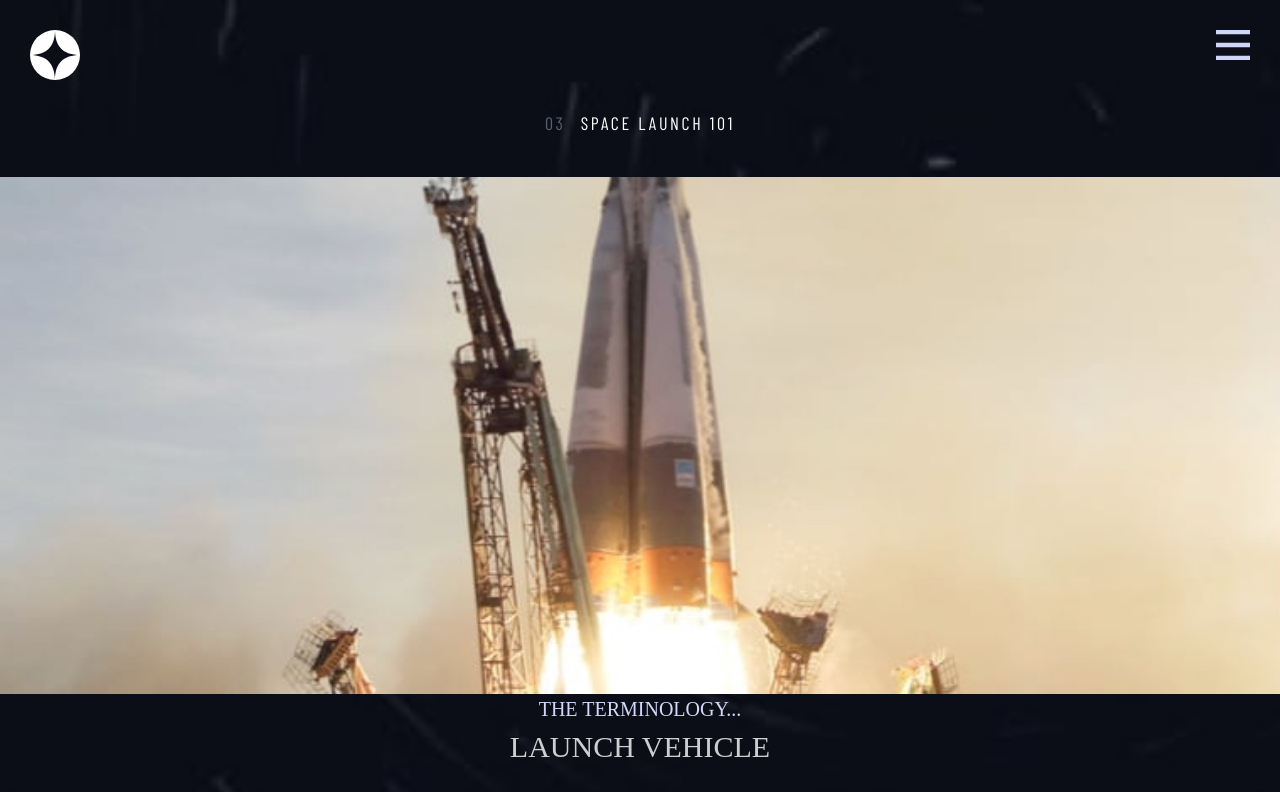
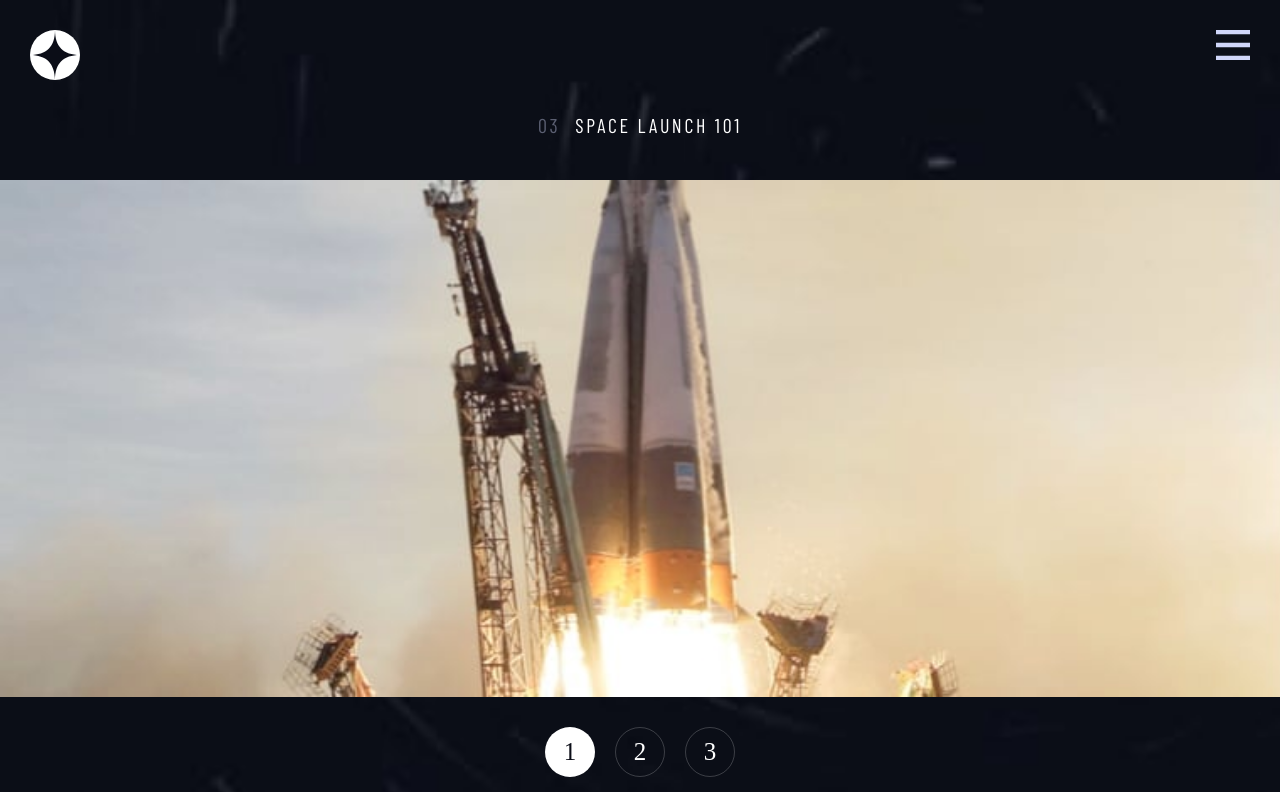
Before and after one commit to ryanesmores07/nextjs-space-landingpage, a Next.js app: page /technology in a window 1280 px wide. Shown: the top 792 px of the page. Built offline with nearby package versions, Linux system fonts and the light colour scheme; a web font is replaced by a local one.

Commit message:
chore: worked with explore button on HomePage

```diff
--- a/components/Technology.js
+++ b/components/Technology.js
@@ -6,7 +6,14 @@ import Navigation from "../components/Navigation";
 const Technology = ({ data }) => {
   const [index, setIndex] = React.useState(0);
   const { name, images, description } = data[index];
-  console.log(name);
+
+  const focus = React.useRef();
+
+  React.useEffect(() => {
+    focus.current.focus();
+    return () => {};
+  }, []);
+
   return (
     <Wrapper>
       <div className={style.background}>
@@ -16,7 +23,25 @@ const Technology = ({ data }) => {
           <div className="image-container">
             <img className="tech-image" src={images.landscape} alt="" />
           </div>
-
+          <div className="number-buttons">
+            <ul role="list" style={{ display: "flex" }}>
+              <li>
+                <button
+                  onClick={() => setIndex(0)}
+                  ref={focus}
+                  autoFocus={true}
+                >
+                  1
+                </button>
+              </li>
+              <li>
+                <button onClick={() => setIndex(1)}>2</button>
+              </li>
+              <li>
+                <button onClick={() => setIndex(2)}>3</button>
+              </li>
+            </ul>
+          </div>
           <h4 className="tech-term">THE TERMINOLOGY...</h4>
           <h3 className="tech-name">{name.toUpperCase()}</h3>
           <p className="tech-description">{description}</p>
@@ -34,11 +59,11 @@ const Wrapper = styled.section`
     flex-direction: column;
     align-items: center;
     justify-content: center;
-    padding-bottom: 5rem;
+    padding-bottom: 10rem;
     /* overflow: hidden; */
 
     .header {
-      font-size: 1.8rem;
+      font-size: 2rem;
       margin-bottom: 4rem;
       &::before {
         content: "03";
@@ -58,6 +83,34 @@ const Wrapper = styled.section`
         background-position: right center;
         transform: scaleX(1.01);
         transform-origin: left;
+      }
+    }
+
+    .number-buttons {
+      ul {
+        gap: 2rem;
+        padding: 3rem;
+        button {
+          height: 5rem;
+          width: 5rem;
+          border-radius: 50%;
+          color: var(--clr-white);
+          background-color: transparent;
+          border: 1px solid rgba(255, 255, 255, 0.2);
+          font-size: 2.5rem;
+          cursor: pointer;
+
+          &:active,
+          &:focus {
+            outline-style: initial;
+            background-color: var(--clr-white);
+            color: var(--clr-black);
+          }
+
+          &:hover {
+            border: 1px solid rgba(255, 255, 255, 0.8);
+          }
+        }
       }
     }
 
```
Also changed, not shown: components/HomePage.js (+32 -11 lines), components/Person.js (+14 -4 lines), components/Planet.js (+11 -2 lines).
